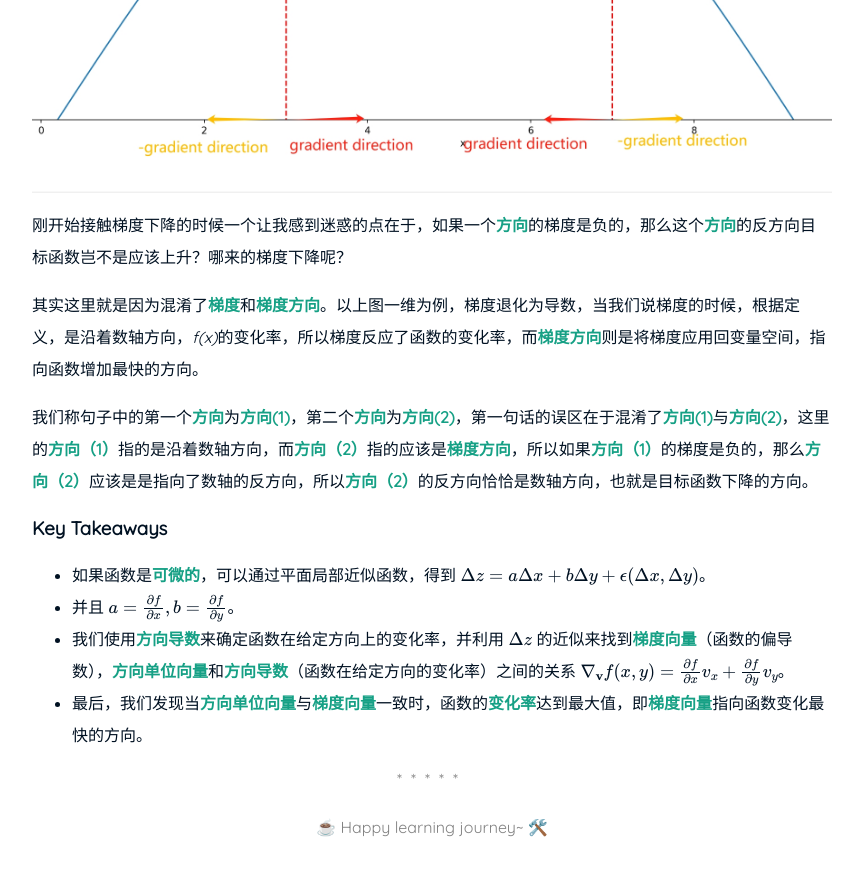
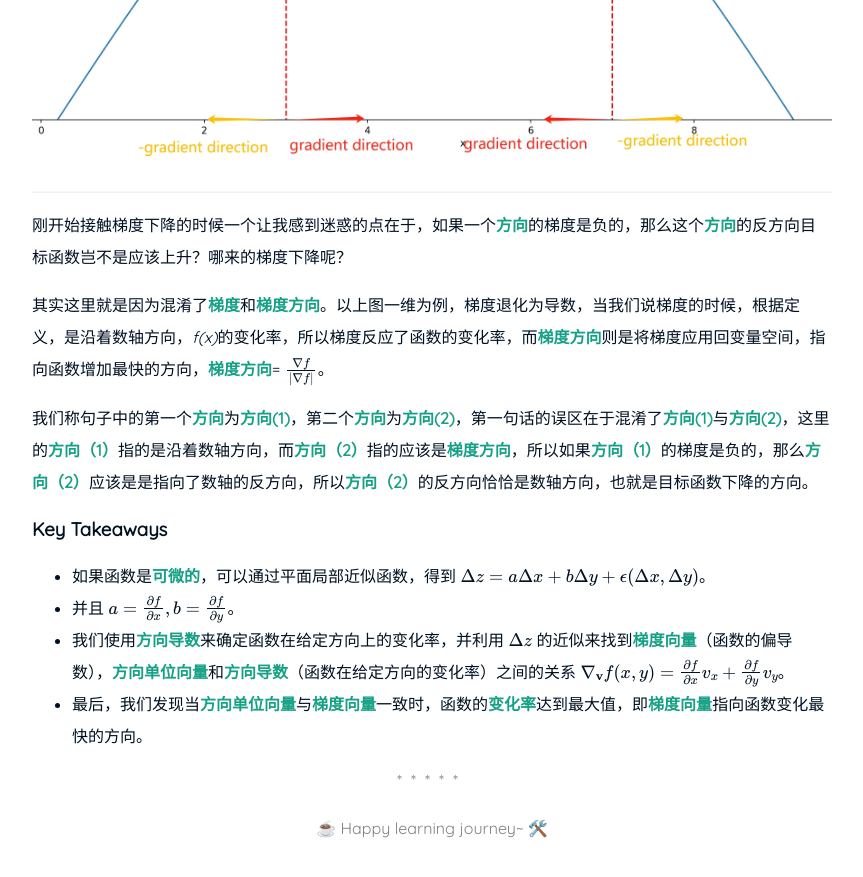
Before and after one commit to BaziGrandpa/BaziGrandpa.github.io, a Jekyll site: the page built from _posts/2024-11-06-why-gradiant-is-the-steepest-directoin.zh.md, in a window 1280 px wide and 900 px high, scrolled down 3658 px. Shown: the top 877 px of the window, without its empty margins (208-1071 px from the left). Built offline with Jekyll 4.4.1, drawn with Linux system fonts in a browser that asks for light colours; formulas are drawn with MathJax 3.

```diff
--- a/_posts/2024-11-06-why-gradiant-is-the-steepest-directoin.zh.md
+++ b/_posts/2024-11-06-why-gradiant-is-the-steepest-directoin.zh.md
@@ -167,7 +167,7 @@ $ \nabla_{\mathbf{v}} f(x, y)=\frac{\partial f}{\partial x} v_x + \frac{\partial
 
 刚开始接触梯度下降的时候一个让我感到迷惑的点在于，如果一个**方向**的梯度是负的，那么这个**方向**的反方向目标函数岂不是应该上升？哪来的梯度下降呢？
 
-其实这里就是因为混淆了**梯度**和**梯度方向**。以上图一维为例，梯度退化为导数，当我们说梯度的时候，根据定义，是沿着数轴方向，*f(x)*的变化率，所以梯度反应了函数的变化率，而**梯度方向**则是将梯度应用回变量空间，指向函数增加最快的方向。
+其实这里就是因为混淆了**梯度**和**梯度方向**。以上图一维为例，梯度退化为导数，当我们说梯度的时候，根据定义，是沿着数轴方向，*f(x)*的变化率，所以梯度反应了函数的变化率，而**梯度方向**则是将梯度应用回变量空间，指向函数增加最快的方向，**梯度方向**= $ \frac{\nabla f}{\left\| \nabla f \right\|} $。
 
 我们称句子中的第一个**方向**为**方向(1)**，第二个**方向**为**方向(2)**，第一句话的误区在于混淆了**方向(1)**与**方向(2)**，这里的**方向（1）**指的是沿着数轴方向，而**方向（2）**指的应该是**梯度方向**，所以如果**方向（1）**的梯度是负的，那么**方向（2）**应该是是指向了数轴的反方向，所以**方向（2）**的反方向恰恰是数轴方向，也就是目标函数下降的方向。
 
```
Also changed, not shown: _posts/2024-11-06-why-gradiant-is-the-steepest-directoin.en.md (+1 -1 lines).
